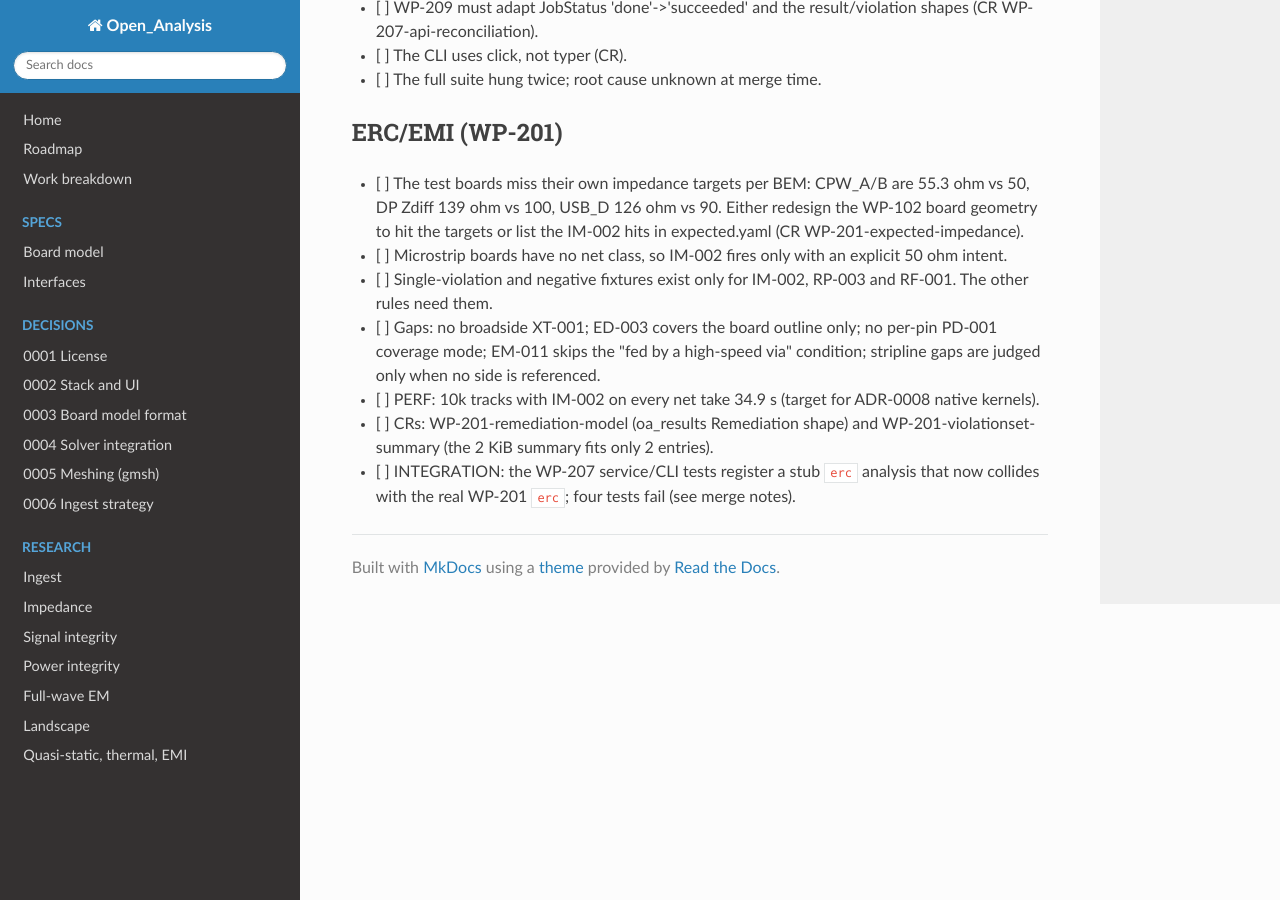
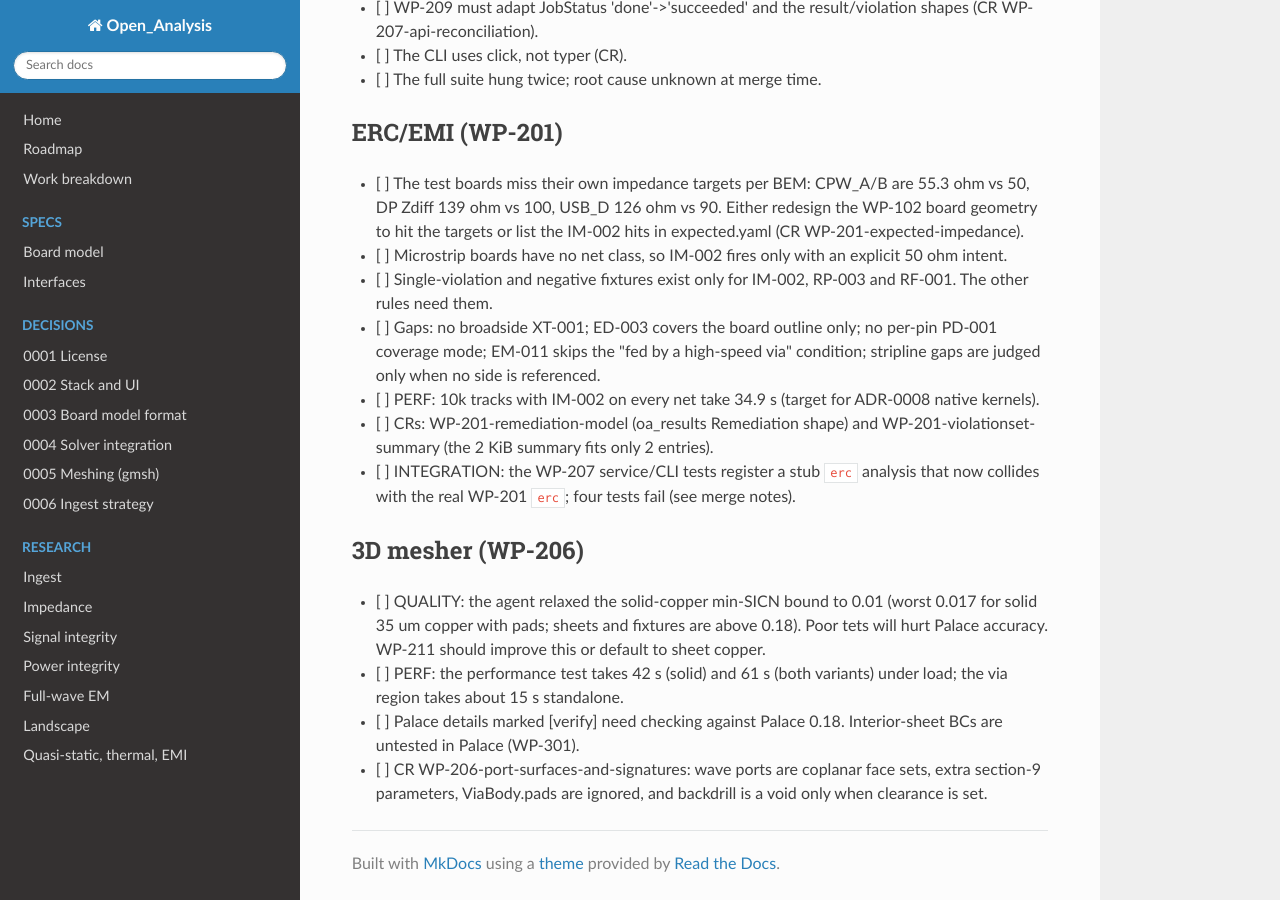
Before and after one commit to C-My-Code/Open_Analysis, an MkDocs documentation site: the page built from docs/FOLLOWUPS.md, in a window 1280 px wide and 900 px high, scrolled down 3131 px. Built offline with MkDocs 1.6.1, drawn with Linux system fonts in a browser that asks for light colours; nearby versions of some CDN libraries.

Commit message:
WP-206 mypy fix; FOLLOWUPS for WP-206
Co-Authored-By: Claude Opus 5.5 <noreply@anthropic.com>
Claude-Session: https://claude.ai/code/session_011igm87KKv2vvAPV69iyBbW

```diff
--- a/docs/FOLLOWUPS.md
+++ b/docs/FOLLOWUPS.md
@@ -84,3 +84,9 @@ The integrator tracks known gaps found while merging work packages here. Each it
 - [ ] PERF: 10k tracks with IM-002 on every net take 34.9 s (target for ADR-0008 native kernels).
 - [ ] CRs: WP-201-remediation-model (oa_results Remediation shape) and WP-201-violationset-summary (the 2 KiB summary fits only 2 entries).
 - [ ] INTEGRATION: the WP-207 service/CLI tests register a stub `erc` analysis that now collides with the real WP-201 `erc`; four tests fail (see merge notes).
+
+## 3D mesher (WP-206)
+- [ ] QUALITY: the agent relaxed the solid-copper min-SICN bound to 0.01 (worst 0.017 for solid 35 um copper with pads; sheets and fixtures are above 0.18). Poor tets will hurt Palace accuracy. WP-211 should improve this or default to sheet copper.
+- [ ] PERF: the performance test takes 42 s (solid) and 61 s (both variants) under load; the via region takes about 15 s standalone.
+- [ ] Palace details marked [verify] need checking against Palace 0.18. Interior-sheet BCs are untested in Palace (WP-301).
+- [ ] CR WP-206-port-surfaces-and-signatures: wave ports are coplanar face sets, extra section-9 parameters, ViaBody.pads are ignored, and backdrill is a void only when clearance is set.
```
Also changed, not shown: 1 other file.
